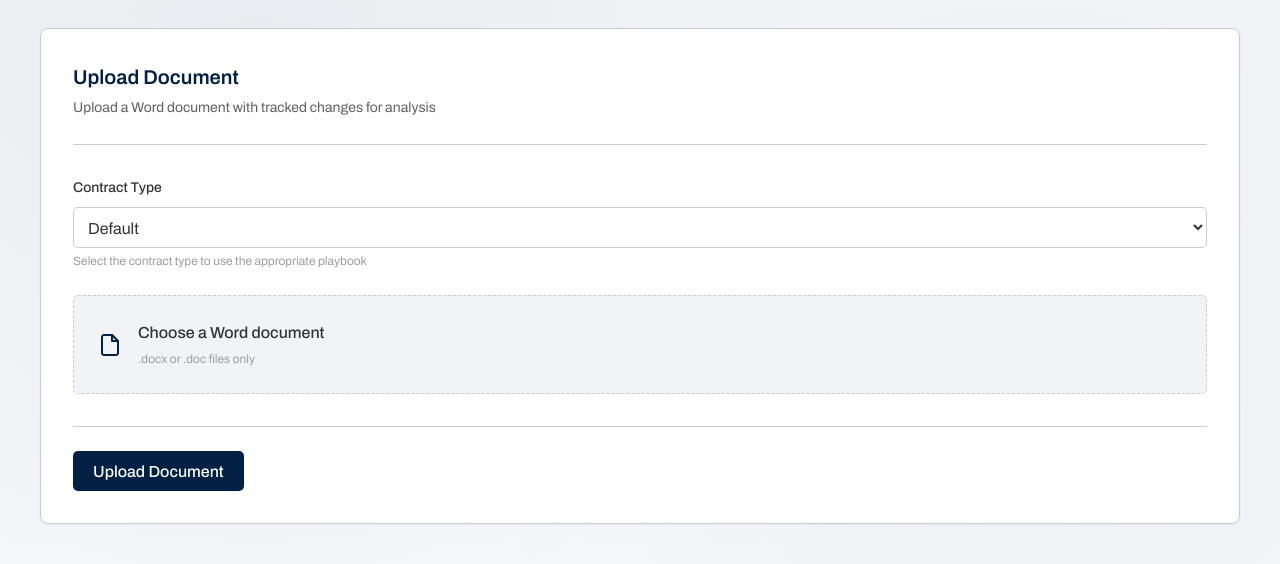
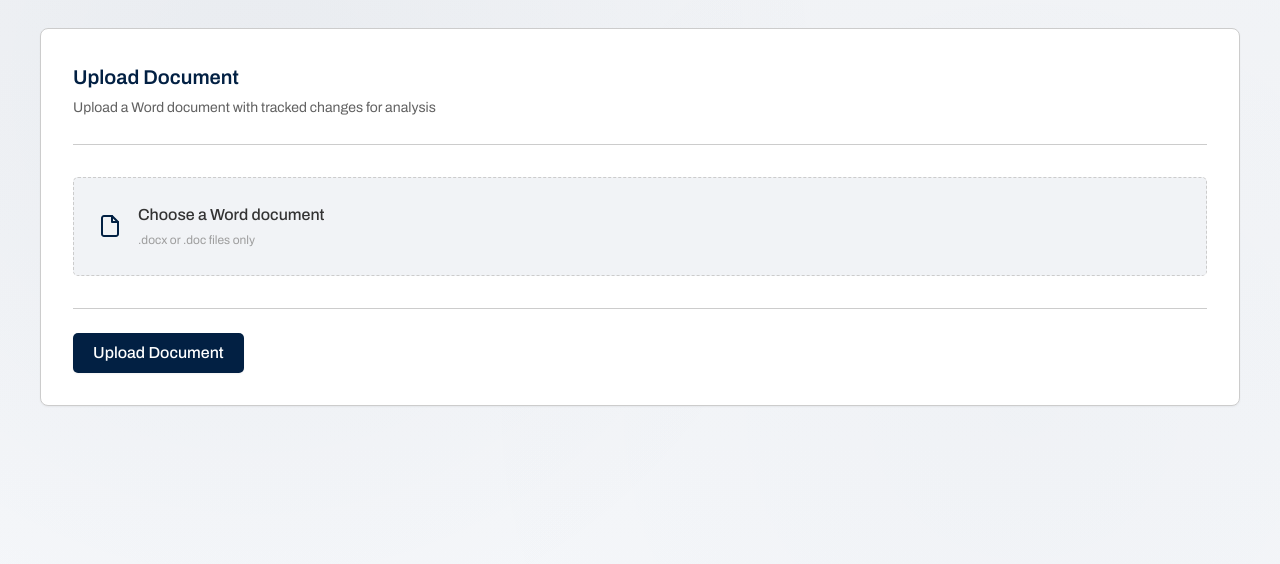
Before and after one commit to gpbennett72/kendres, a Flask app: page / in a window 1280 px wide. Shown: the part 157-721 px from the top of the page. Run offline with Flask 3, Linux system fonts and the light colour scheme; some libraries are stand-ins or nearby versions.

Commit message:
Update app.js and index.html

```diff
--- a/static/js/app.js
+++ b/static/js/app.js
@@ -401,7 +401,22 @@ function showAdminMessage(message, type) {
 
 // Load playbook when admin tab is opened
 let adminTabLoaded = false;
+let adminAuthenticated = false;
+const ADMIN_PASSWORD = 'redline2025';  // Change this password as needed
+
 function switchTab(tab) {
+    // Password protect admin tab
+    if (tab === 'admin' && !adminAuthenticated) {
+        const password = prompt('Enter admin password:');
+        if (password !== ADMIN_PASSWORD) {
+            if (password !== null) {  // User didn't cancel
+                showToast('Incorrect password', 'error');
+            }
+            return;  // Don't switch to admin tab
+        }
+        adminAuthenticated = true;
+    }
+
     // Hide all tabs
     document.querySelectorAll('.tab-content').forEach(content => {
         content.classList.remove('active');
--- a/templates/index.html
+++ b/templates/index.html
@@ -54,13 +54,8 @@
                             <p class="card-subtitle">Upload a Word document with tracked changes for analysis</p>
                         </div>
                         <form id="upload-form" enctype="multipart/form-data" class="upload-form">
-                            <div class="form-field">
-                                <label for="contract_type" class="field-label">Contract Type</label>
-                                <select id="contract_type" name="contract_type" class="select-input">
-                                    <option value="">Loading...</option>
-                                </select>
-                                <small class="field-hint">Select the contract type to use the appropriate playbook</small>
-                            </div>
+                            <!-- Hidden field for contract type - using default -->
+                            <input type="hidden" id="contract_type" name="contract_type" value="">
                             <div class="file-upload-wrapper">
                                 <input type="file" id="document" name="document" accept=".docx,.doc" required class="file-input">
                                 <label for="document" class="file-label">
@@ -86,29 +81,13 @@
 
                     <div id="config-section" class="card config-card" style="display: none;">
                         <div class="card-header">
-                            <h2>AI Configuration</h2>
-                            <p class="card-subtitle">Configure AI settings for redline analysis</p>
+                            <h2>Document Ready</h2>
+                            <p class="card-subtitle">Choose how to process the uploaded document</p>
                         </div>
                         <form id="config-form" class="config-form">
-                            <div class="form-grid">
-                                <div class="form-field">
-                                    <label for="ai_provider" class="field-label">AI Provider</label>
-                                    <select id="ai_provider" name="ai_provider" class="select-input">
-                                        <option value="openai">OpenAI</option>
-                                        <option value="anthropic" selected>Anthropic</option>
-                                    </select>
-                                </div>
-
-                                <div class="form-field">
-                                    <label for="model" class="field-label">Model</label>
-                                    <select id="model" name="model" class="select-input">
-                                        <option value="claude-3-haiku-20240307">Claude 3 Haiku</option>
-                                        <option value="gpt-4">GPT-4</option>
-                                        <option value="gpt-4-turbo">GPT-4 Turbo</option>
-                                        <option value="gpt-3.5-turbo">GPT-3.5 Turbo</option>
-                                    </select>
-                                </div>
-                            </div>
+                            <!-- Hidden fields to maintain form data structure -->
+                            <input type="hidden" id="ai_provider" name="ai_provider" value="anthropic">
+                            <input type="hidden" id="model" name="model" value="claude-3-haiku-20240307">
 
                             <div class="form-field">
                                 <label class="checkbox-label">
@@ -156,33 +135,10 @@
                                 <small class="field-hint">Extract the ID from: https://docs.google.com/document/d/DOC_ID/edit</small>
                             </div>
 
-                            <div class="form-field">
-                                <label for="google_contract_type" class="field-label">Contract Type</label>
-                                <select id="google_contract_type" name="contract_type" class="select-input">
-                                    <option value="">Loading...</option>
-                                </select>
-                                <small class="field-hint">Select the contract type to use the appropriate playbook</small>
-                            </div>
-
-                            <div class="form-grid">
-                                <div class="form-field">
-                                    <label for="google_ai_provider" class="field-label">AI Provider</label>
-                                    <select id="google_ai_provider" name="ai_provider" class="select-input">
-                                        <option value="openai">OpenAI</option>
-                                        <option value="anthropic" selected>Anthropic</option>
-                                    </select>
-                                </div>
-
-                                <div class="form-field">
-                                    <label for="google_model" class="field-label">Model</label>
-                                    <select id="google_model" name="model" class="select-input">
-                                        <option value="claude-3-haiku-20240307">Claude 3 Haiku</option>
-                                        <option value="gpt-4">GPT-4</option>
-                                        <option value="gpt-4-turbo">GPT-4 Turbo</option>
-                                        <option value="gpt-3.5-turbo">GPT-3.5 Turbo</option>
-                                    </select>
-                                </div>
-                            </div>
+                            <!-- Hidden fields to maintain form data structure -->
+                            <input type="hidden" id="google_contract_type" name="contract_type" value="">
+                            <input type="hidden" id="google_ai_provider" name="ai_provider" value="anthropic">
+                            <input type="hidden" id="google_model" name="model" value="claude-3-haiku-20240307">
 
                             <div class="info-banner">
                                 <span class="info-icon">ℹ️</span>
```
